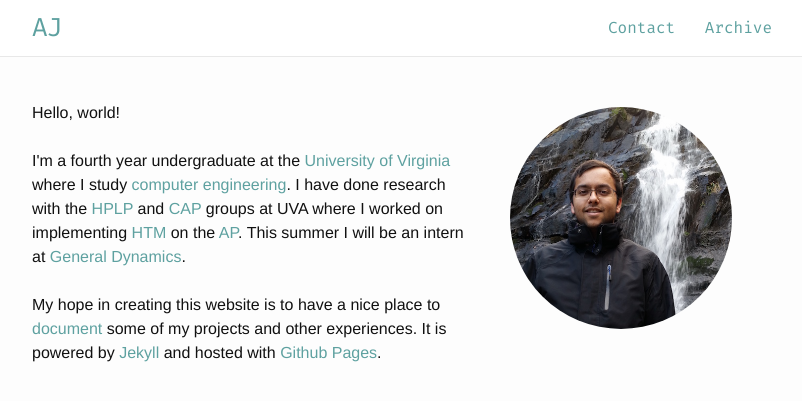
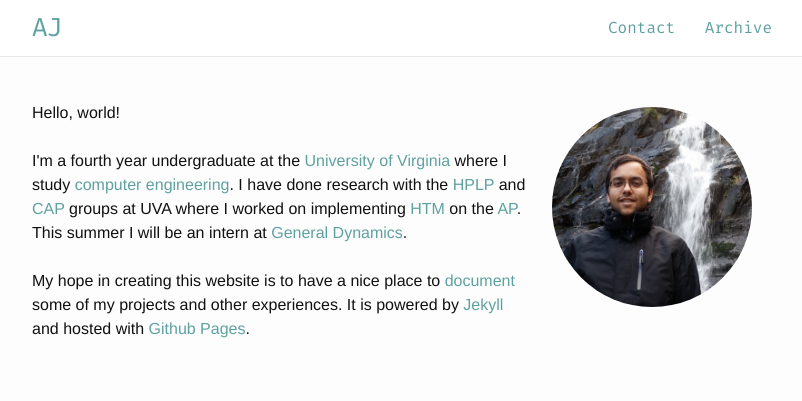
Before and after one commit to ajvarshneya/ajvarshneya.github.io, a Jekyll site: the page built from index.html, in a window 1280 px wide. Shown: the top 401 px of the page, without its empty margins (238-1040 px from the left). Built offline with Jekyll 4.4.1, drawn with Linux system fonts in a browser that asks for light colours.

Commit message:
test for mobile

```diff
--- a/index.html
+++ b/index.html
@@ -3,7 +3,7 @@
 ---
   <!--<h1 class="page-heading"><a href="{{ page.permalink }}">{{ page.title }}</a></h1>-->
 <div id="main-container" style="">&nbsp;
-	<img src="aj.jpg" id="portrait" style="border-radius: 50%; width: 30%; float: right; margin: 20px 40px 20px 40px;">
+	<img src="aj.jpg" id="portrait" style="border-radius: 50%; width: 27%; float: right; margin: 20px 20px 20px 20px;">
 	<p style="margin: -10px 0px 0px 0px;"> Hello, world! <br><br>
 	I'm a fourth year undergraduate at the <a href="http://seas.virginia.edu/">University of Virginia</a> where I study <a href="http://www.cpe.virginia.edu/">computer engineering</a>. I have done research with the <a href="http://hplp.ece.virginia.edu/">HPLP</a> and <a href="http://cap.virginia.edu/">CAP</a> groups at UVA where I worked on implementing <a href="https://en.wikipedia.org/wiki/Hierarchical_temporal_memory">HTM</a> on the <a href="http://www.micronautomata.com/">AP</a>. This summer I will be an intern at <a href="http://www.generaldynamics.com/">General Dynamics</a>. <br><br>
 
```
